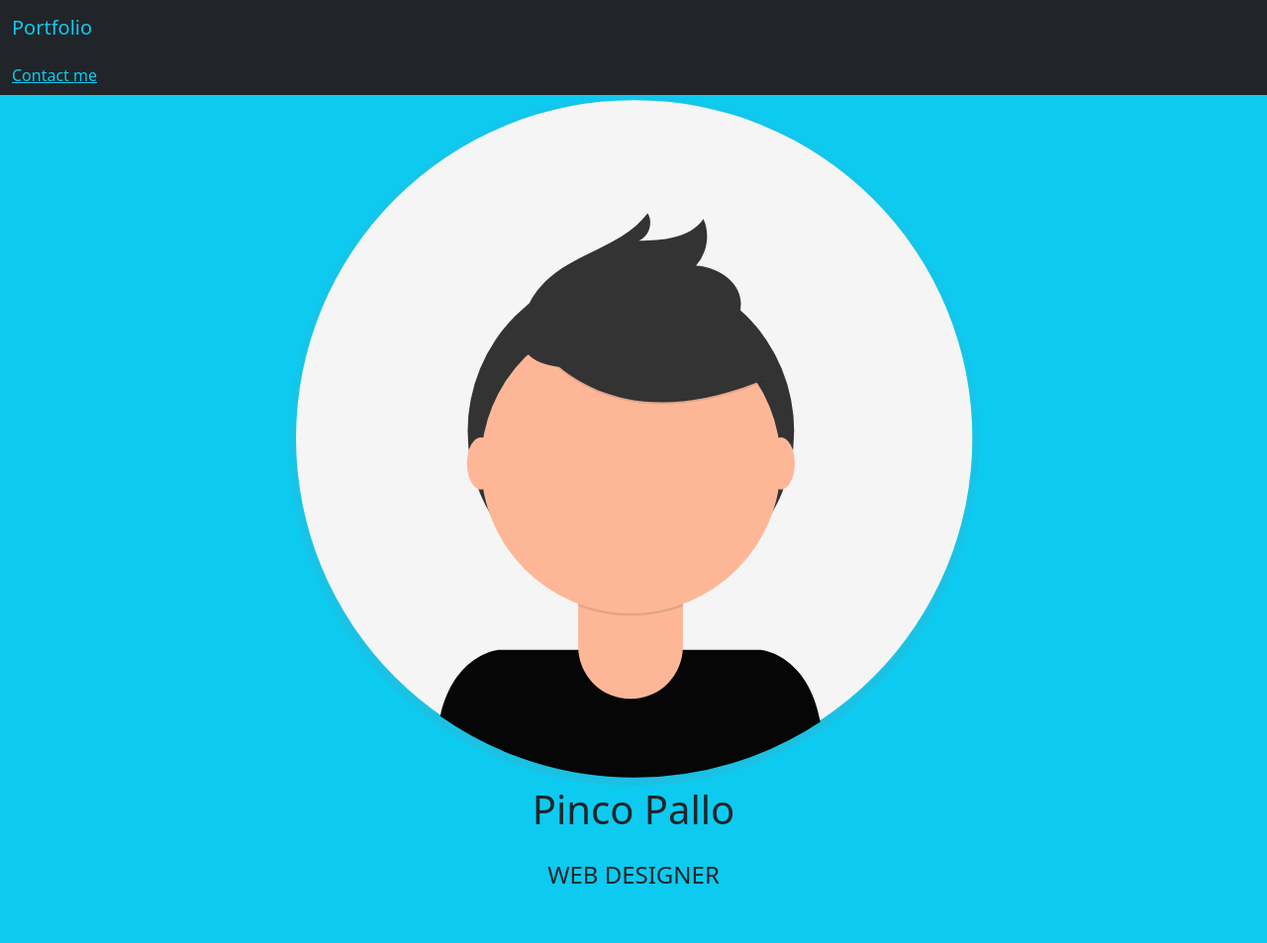
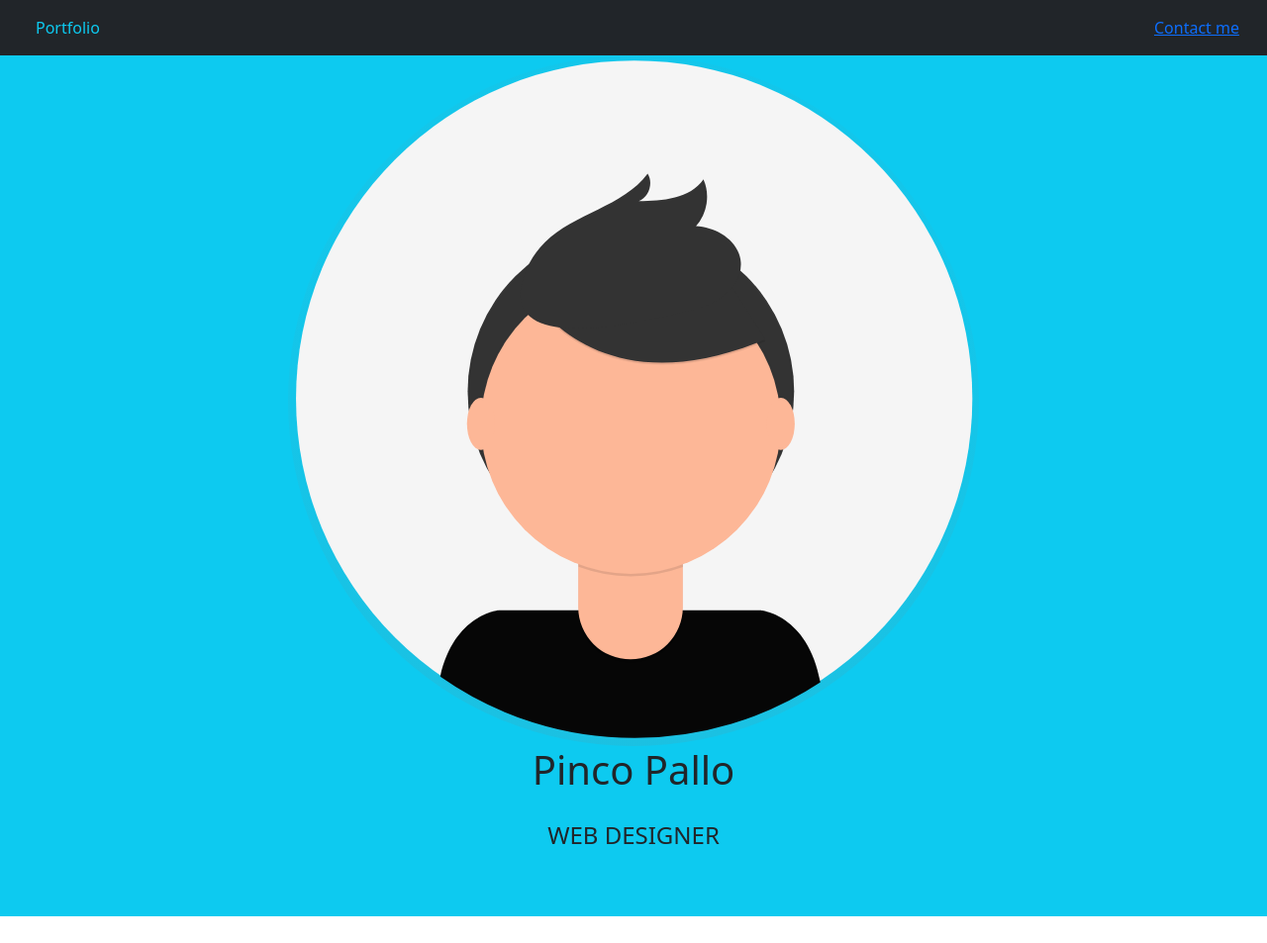
Before and after one commit to colombovf/bootstrap-html-freelancer, a plain HTML site: page index.html in a window 1280 px wide. Shown: the top 953 px of the page at 99% size. Drawn offline with nearby package versions, Linux system fonts and the light colour scheme.

Commit message:
Fine Esercizio

```diff
--- a/index.html
+++ b/index.html
@@ -9,18 +9,16 @@
 </head>
 <body>
     <header>
-            <div class="container-fluid bg-dark align-items-center">
-                <nav class="navbar">
-                      <span class="navbar-brand text-info">Portfolio</span>
-                  </nav>
-
-
-                  <nav class="navbar">
-                    <a class="text-info text-decoration-underline fs-6" href="mailto:colombovf@gmail.com">
-                        Contact me
-                    </a>
-                  </nav>
+        <nav class="navbar navbar-expand bg-dark pe-3 ps-3">
+            <div class="container-fluid">
+                <ul class="navbar-nav">
+                    <li class="nav-item">
+                    <span class="nav-link text-info">Portfolio</span>
+                    </li>
+                </ul>
+                    <a href="mailto:colombovf@gmail.com">Contact me</a>
             </div>
+        </nav>
     </header>
 
 
@@ -208,6 +206,6 @@
     </footer>
 
 
-    <script src="https://cdn.jsdelivr.net/npm/bootstrap@5.2.2/dist/js/bootstrap.bundle.min.js" integrity="sha384-OERcA2EqjJCMA+/3y+gxIOqMEjwtxJY7qPCqsdltbNJuaOe923+mo//f6V8Qbsw3" crossorigin="anonymous"></script>
+<script src="https://cdn.jsdelivr.net/npm/bootstrap@5.2.2/dist/js/bootstrap.bundle.min.js" integrity="sha384-OERcA2EqjJCMA+/3y+gxIOqMEjwtxJY7qPCqsdltbNJuaOe923+mo//f6V8Qbsw3" crossorigin="anonymous"></script>
 </body>
 </html>
```
